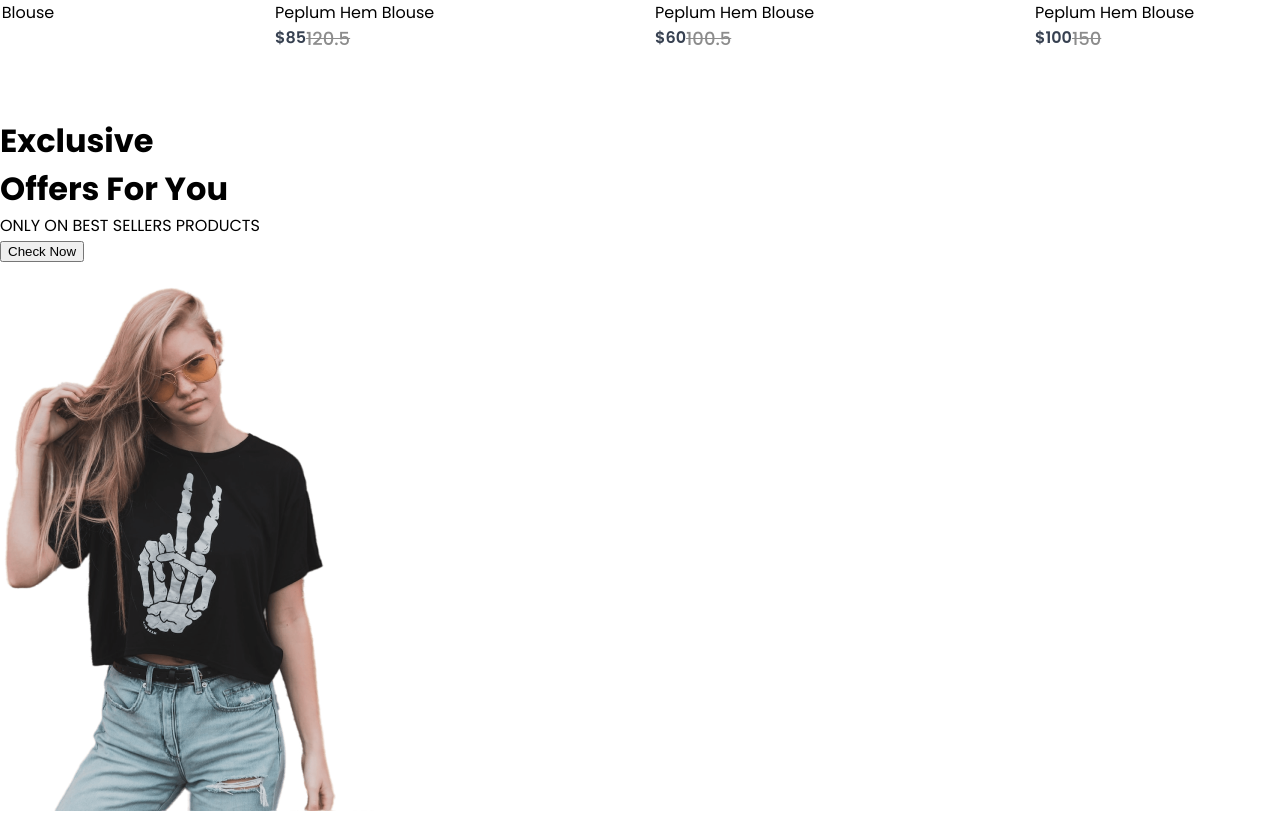
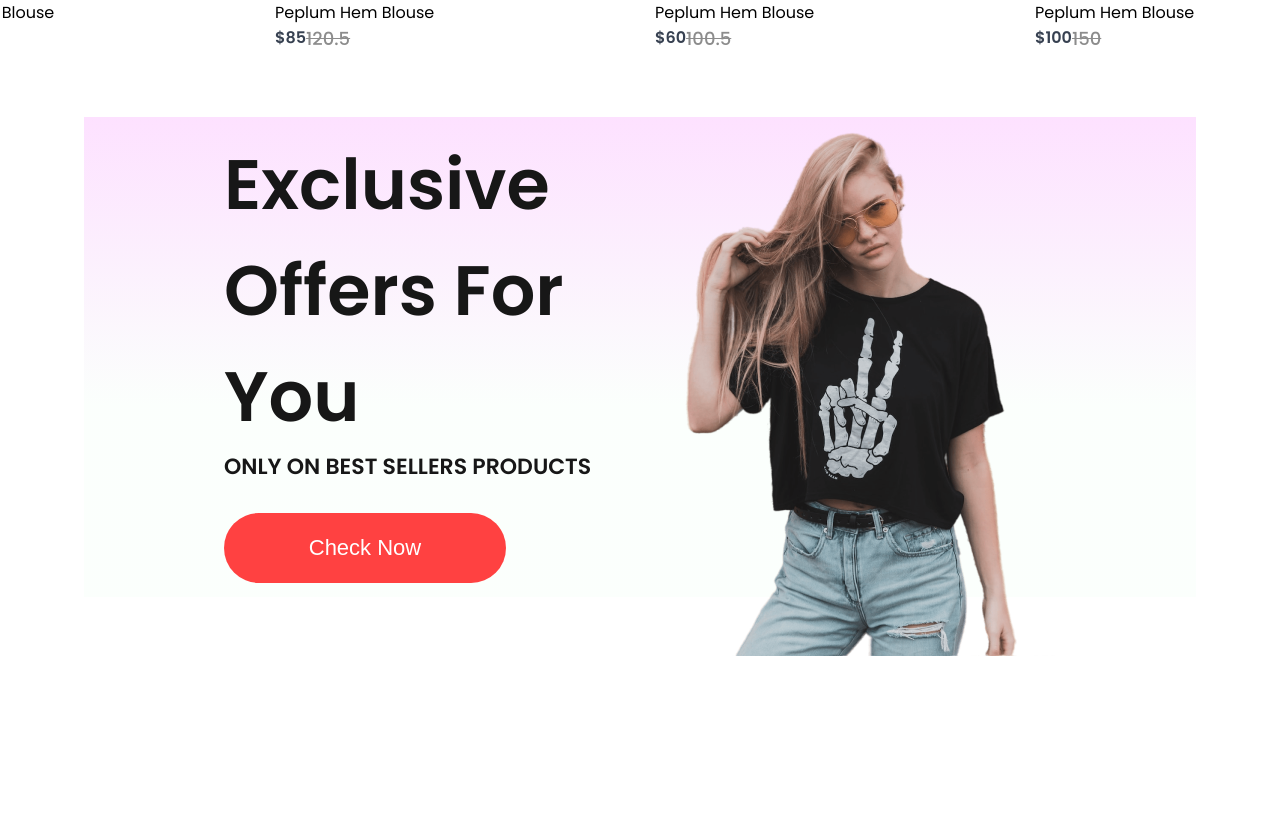
Before and after one commit to 0mar-elsayad/E-commerce-Website, a React (Create React App) app in the folder frontend/: page / in a window 1280 px wide. Shown: the part 1504-2322 px from the top of the page. After the commit the page ends 2251 px from the top, so only its background shows below. Built offline with nearby package versions, Linux system fonts and the light colour scheme.

Commit message:
adding NewCollections to Components and building it's jsx file

```diff
--- a/frontend/src/Components/Offers/Offers.css
+++ b/frontend/src/Components/Offers/Offers.css
@@ -0,0 +1,45 @@
+.offers{
+    width: 65%;
+    height: 60vh;
+    display: flex;
+    margin: auto;
+    padding: 0px 140px;
+    margin-bottom: 150px;
+    background: linear-gradient(180deg, #fde1ff, #e1ffea22 60%);
+}
+.offers-left{
+    flex: 1;
+    display: flex;
+    flex-direction: column;
+    justify-content: center;
+}
+
+.offers-left h1{
+    color: #171717;
+    font-size: 70px;
+    font-weight: 600;
+}
+.offers-left p{
+    color: #171717;
+    font-size: 22px;
+    font-weight: 600;
+}
+.offers-left button{
+    width: 282px;
+    height: 70px;
+    border-radius: 35px;
+    background: #ff4141;
+    border: none;
+    color:white;
+    font-size: 22px;
+    font-weight: 500 ;
+    margin-top: 30px;
+    cursor: pointer;
+}
+.offers-right{
+    flex: 1;
+    display: flex;
+    align-items: center;
+    justify-content: flex-end;
+    padding-top: 50px;
+}
```
